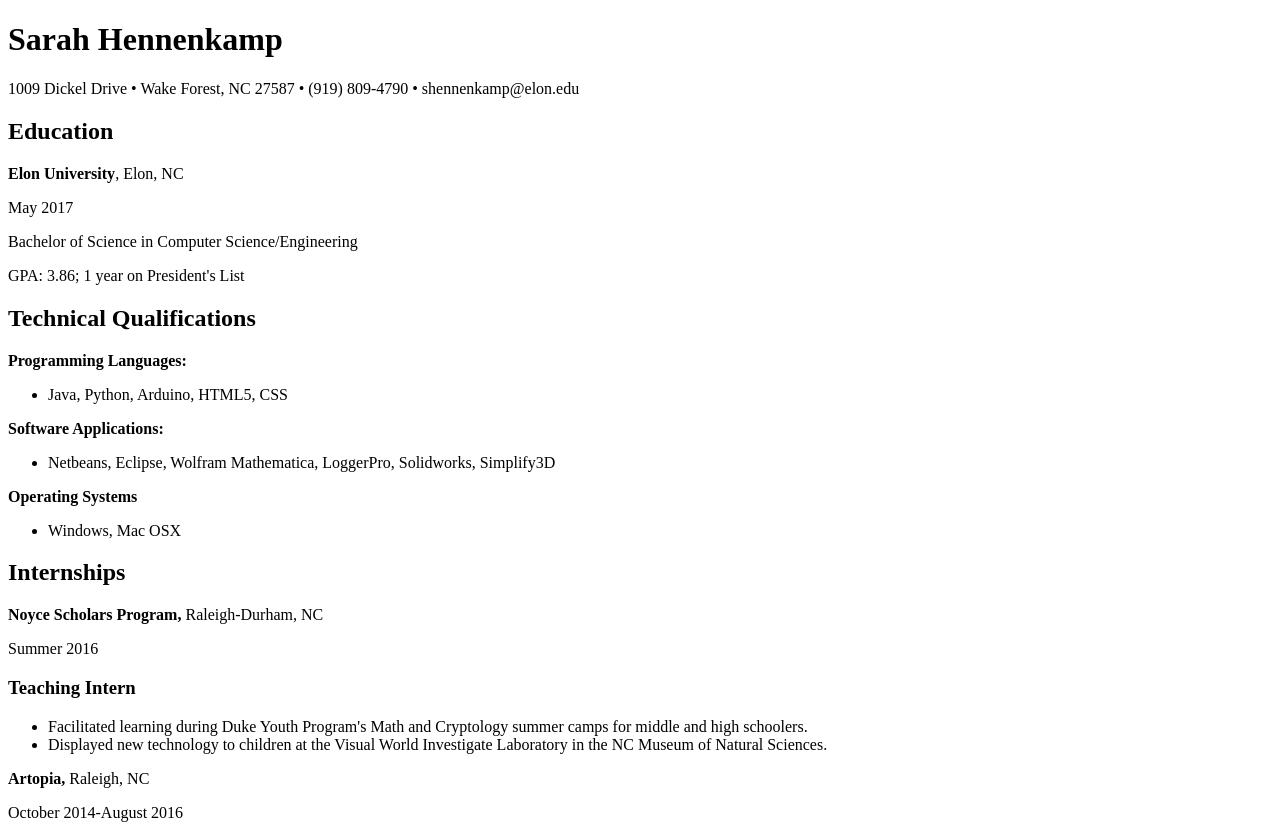
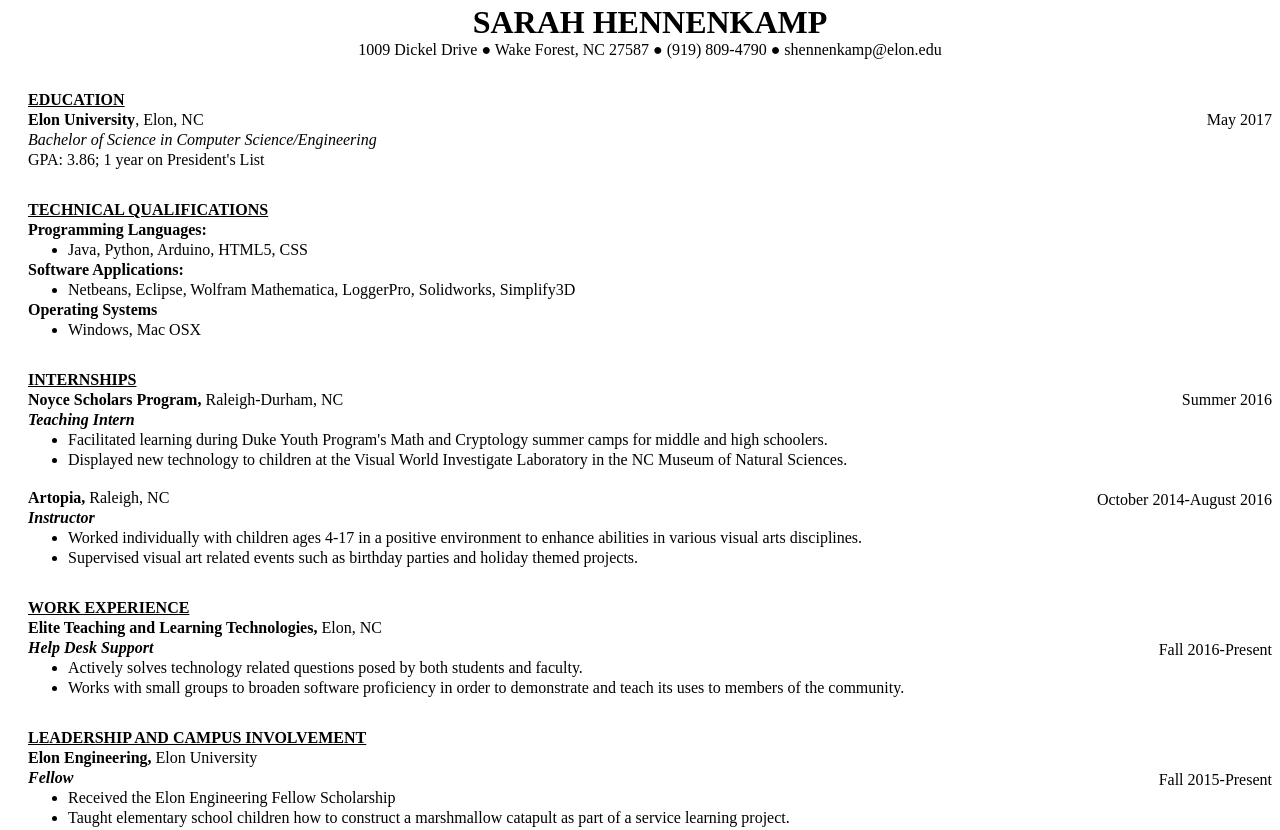
Before and after one commit to wupham/WUSHhomework1, a plain HTML site: page web/hennenkamp.html in a window 1280 px wide. Shown: the top 830 px of the page. Drawn offline with Linux system fonts and the light colour scheme.

Commit message:
Added Main CSS

```diff
--- a/build/web/styles/hennenkamp.css
+++ b/build/web/styles/hennenkamp.css
@@ -9,5 +9,57 @@ and open the template in the editor.
 */
 
 * {
-	font-family: Times New Roman;
+	font-family: Times New Roman sans-serif;
+	padding-bottom: 0;
+	margin-bottom: 2px;
+	padding-top: 0;
+	margin-top: 2px;
 }
+
+body {
+	padding-left: 20px;
+}
+
+header h1 {
+	text-transform: uppercase;
+	padding-bottom: 0;
+	margin-bottom: 0;
+	text-align: center;
+}
+
+header p {
+	padding-top: 0;
+	margin-top: 0;
+	text-align: center;
+}
+
+h2 {
+	text-transform: uppercase;
+	text-decoration: underline;
+	font-size: 100%;
+	margin-bottom: 0;
+	padding-bottom: 0;
+	padding-top: 30px;
+}
+
+.education p{
+	margin-left: 0;
+}
+
+.floatright {
+	float: right;
+	vertical-align: text-top;
+}
+
+h3 {
+	font-size: 100%;
+	font-style: italic;
+}
+
+.italic {
+	font-style: italic;
+}
+
+.intern1, .leadership {
+	margin-bottom: 20px;
+}
--- a/web/hennenkamp.html
+++ b/web/hennenkamp.html
@@ -1,6 +1,6 @@
 <!DOCTYPE html>
 <!--Copyright © 2016 Wes Upham and Sarah Hennenkamp-->
-<html>
+<html lang='en'>
 	<head>
 		<title>Name Resum&eacute;</title>
 		<link rel="Stylesheet" href="styles/hennenkamp.css">
@@ -8,14 +8,14 @@
 	<body>
 		<header>
 			<h1>Sarah Hennenkamp</h1>
-			<p class="headerInfo"> 1009 Dickel Drive &#8226; Wake Forest, NC 27587 &#8226; (919) 809-4790 &#8226; shennenkamp@elon.edu</p>
+			<p class="headerInfo"> 1009 Dickel Drive &#9679; Wake Forest, NC 27587 &#9679; (919) 809-4790 &#9679; shennenkamp@elon.edu</p>
 		</header>
 
 		<div class="education">
 			<h2>Education</h2>
+			<p class="floatright">May 2017</p>
 			<p><strong>Elon University</strong>, Elon, NC</p>
-			<p class="floatright">May 2017</p>
-			<p>Bachelor of Science in Computer Science/Engineering</p>
+			<p class="italic">Bachelor of Science in Computer Science/Engineering</p>
 			<p>GPA: 3.86; 1 year on President's List</p>
 		</div>
 		<div class="tech">
@@ -35,8 +35,8 @@
 		</div>
 		<div class="intern1">
 			<h2>Internships</h2>
+			<p class="floatright">Summer 2016</p>
 			<p><strong>Noyce Scholars Program,</strong> Raleigh-Durham, NC</p>
-			<p class="floatright">Summer 2016</p>
 			<h3>Teaching Intern</h3>
 			<ul>
 				<li>Facilitated learning during Duke Youth Program&#39;s Math and Cryptology summer camps for middle and high schoolers.</li>
@@ -44,8 +44,8 @@
 			</ul>
 		</div>
 		<div class="intern2">
+			<p class="floatright">October 2014-August 2016</p>
 			<p><strong>Artopia, </strong> Raleigh, NC</p>
-			<p class="floatright">October 2014-August 2016</p>
 			<h3>Instructor</h3>
 			<ul>
 				<li>Worked individually with children ages 4-17 in a positive environment to enhance abilities in various visual arts disciplines.</li>
@@ -62,7 +62,7 @@
 				<li>Works with small groups to broaden software proficiency in order to demonstrate and teach its uses to members of the community.</li>
 			</ul>
 		</div>
-		<div class="Leadership">
+		<div class="leadership">
 			<h2>Leadership and Campus Involvement</h2>
 			<p><strong>Elon Engineering,</strong> Elon University</p>
 			<p class="floatright">Fall 2015-Present</p>
--- a/web/styles/hennenkamp.css
+++ b/web/styles/hennenkamp.css
@@ -9,5 +9,57 @@ and open the template in the editor.
 */
 
 * {
-	font-family: Times New Roman;
+	font-family: Times New Roman sans-serif;
+	padding-bottom: 0;
+	margin-bottom: 2px;
+	padding-top: 0;
+	margin-top: 2px;
 }
+
+body {
+	padding-left: 20px;
+}
+
+header h1 {
+	text-transform: uppercase;
+	padding-bottom: 0;
+	margin-bottom: 0;
+	text-align: center;
+}
+
+header p {
+	padding-top: 0;
+	margin-top: 0;
+	text-align: center;
+}
+
+h2 {
+	text-transform: uppercase;
+	text-decoration: underline;
+	font-size: 100%;
+	margin-bottom: 0;
+	padding-bottom: 0;
+	padding-top: 30px;
+}
+
+.education p{
+	margin-left: 0;
+}
+
+.floatright {
+	float: right;
+	vertical-align: text-top;
+}
+
+h3 {
+	font-size: 100%;
+	font-style: italic;
+}
+
+.italic {
+	font-style: italic;
+}
+
+.intern1, .leadership {
+	margin-bottom: 20px;
+}
```
Also changed, not shown: build/web/hennenkamp.html (+7 -7 lines), build/web/index.html (+1 -1 lines), nbproject/private/private.xml (added, +9 -0 lines), web/index.html (+1 -1 lines).
